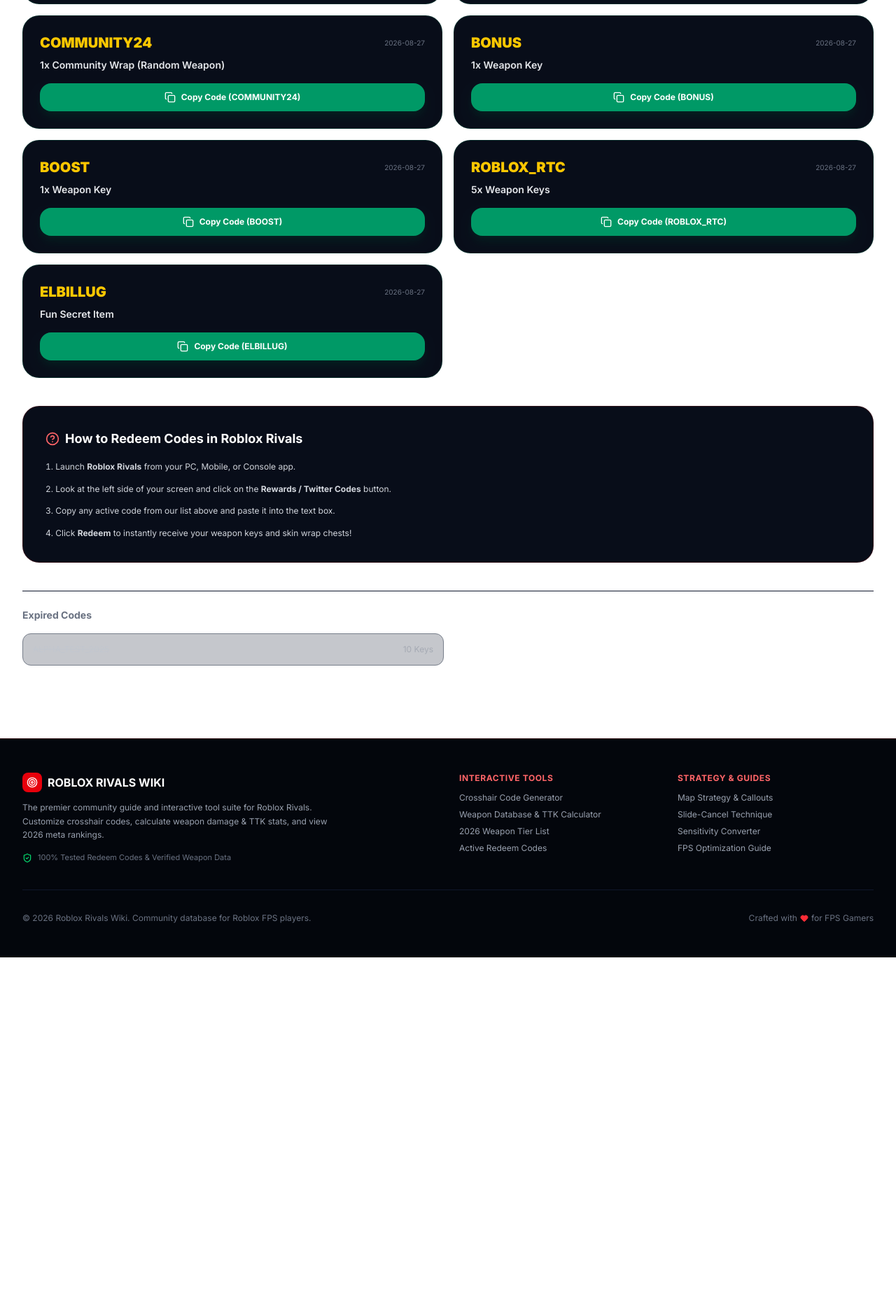
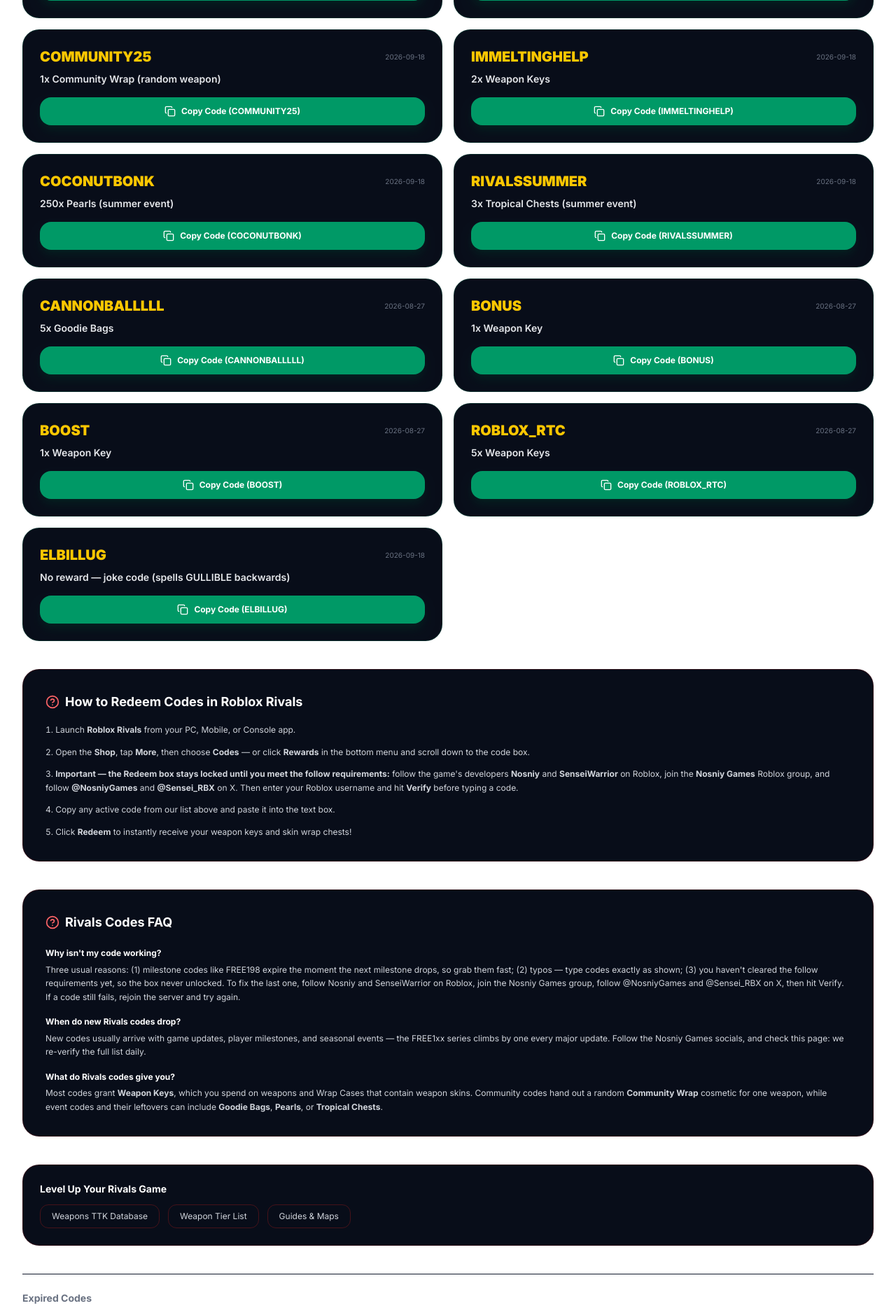
Before and after one commit to lianlele168/rivals-wiki, a Next.js app: page /codes in a window 1280 px wide. Shown: the part 480-2359 px from the top of the page at 70% size. Before the commit the page ends 1848 px from the top, so only its background shows below. Built offline with nearby package versions, Linux system fonts and the light colour scheme.

Commit message:
fix(seo): precise code rewards, September date stamp, FAQ schema and follow requirements

```diff
--- a/src/app/codes/CodesClient.tsx
+++ b/src/app/codes/CodesClient.tsx
@@ -1,6 +1,7 @@
 'use client';
 
 import React, { useState } from 'react';
+import Link from 'next/link';
 import { Key, Copy, Check, ShieldCheck, Zap, HelpCircle } from 'lucide-react';
 import { ACTIVE_CODES, EXPIRED_CODES } from '@/data/wikiData';
 
@@ -19,13 +20,13 @@
       <div className="border-b border-red-900/30 pb-6">
         <div className="inline-flex items-center space-x-2 px-3 py-1 rounded-full bg-emerald-950/80 border border-emerald-800/50 text-emerald-300 text-xs font-mono font-bold mb-3">
           <ShieldCheck className="w-3.5 h-3.5 text-emerald-400" />
-          <span>DAILY VERIFIED REDEEM CODES</span>
+          <span>VERIFIED REDEEM CODES — LAST CHECKED SEPTEMBER 18, 2026</span>
         </div>
         <h1 className="text-3xl sm:text-5xl font-black text-white tracking-tight font-mono">
-          Roblox Rivals Codes (August 2026)
+          Roblox Rivals Codes (September 2026)
         </h1>
         <p className="text-gray-400 text-sm mt-1">
-          Claim free weapon keys, wrap skin chests, coins, and 2x EXP boosts. Tested daily by our community team.
+          Claim free weapon keys, Community Wraps, Pearls, and event loot. Every code on this page was re-tested on September 18, 2026, and shows its exact reward value — plus the follow requirements you must clear before the redeem box unlocks.
         </p>
       </div>
 
@@ -79,10 +80,43 @@
         </h3>
         <ol className="space-y-3 text-xs text-gray-300 font-mono list-decimal list-inside leading-relaxed">
           <li>Launch <strong>Roblox Rivals</strong> from your PC, Mobile, or Console app.</li>
-          <li>Look at the left side of your screen and click on the <strong>Rewards / Twitter Codes</strong> button.</li>
+          <li>Open the <strong>Shop</strong>, tap <strong>More</strong>, then choose <strong>Codes</strong> — or click <strong>Rewards</strong> in the bottom menu and scroll down to the code box.</li>
+          <li><strong>Important — the Redeem box stays locked until you meet the follow requirements:</strong> follow the game&apos;s developers <strong>Nosniy</strong> and <strong>SenseiWarrior</strong> on Roblox, join the <strong>Nosniy Games</strong> Roblox group, and follow <strong>@NosniyGames</strong> and <strong>@Sensei_RBX</strong> on X. Then enter your Roblox username and hit <strong>Verify</strong> before typing a code.</li>
           <li>Copy any active code from our list above and paste it into the text box.</li>
           <li>Click <strong>Redeem</strong> to instantly receive your weapon keys and skin wrap chests!</li>
         </ol>
+      </div>
+
+      {/* FAQ */}
+      <div className="p-8 rounded-3xl bg-[#080d19] border border-red-900/30 space-y-5">
+        <h3 className="text-lg font-bold text-white font-mono flex items-center gap-2">
+          <HelpCircle className="w-5 h-5 text-red-400" />
+          <span>Rivals Codes FAQ</span>
+        </h3>
+        <div className="space-y-4 text-xs text-gray-300 leading-relaxed">
+          <div>
+            <p className="font-bold text-white font-mono">Why isn&apos;t my code working?</p>
+            <p className="mt-1">Three usual reasons: (1) milestone codes like FREE198 expire the moment the next milestone drops, so grab them fast; (2) typos — type codes exactly as shown; (3) you haven&apos;t cleared the follow requirements yet, so the box never unlocked. To fix the last one, follow Nosniy and SenseiWarrior on Roblox, join the Nosniy Games group, follow @NosniyGames and @Sensei_RBX on X, then hit Verify. If a code still fails, rejoin the server and try again.</p>
+          </div>
+          <div>
+            <p className="font-bold text-white font-mono">When do new Rivals codes drop?</p>
+            <p className="mt-1">New codes usually arrive with game updates, player milestones, and seasonal events — the FREE1xx series climbs by one every major update. Follow the Nosniy Games socials, and check this page: we re-verify the full list daily.</p>
+          </div>
+          <div>
+            <p className="font-bold text-white font-mono">What do Rivals codes give you?</p>
+            <p className="mt-1">Most codes grant <strong>Weapon Keys</strong>, which you spend on weapons and Wrap Cases that contain weapon skins. Community codes hand out a random <strong>Community Wrap</strong> cosmetic for one weapon, while event codes and their leftovers can include <strong>Goodie Bags</strong>, <strong>Pearls</strong>, or <strong>Tropical Chests</strong>.</p>
+          </div>
+        </div>
+      </div>
+
+      {/* Related Tools */}
+      <div className="p-6 rounded-3xl bg-[#080d19] border border-red-900/30">
+        <h3 className="text-sm font-bold text-white font-mono mb-3">Level Up Your Rivals Game</h3>
+        <div className="flex flex-wrap gap-3 text-xs font-mono">
+          <Link href="/weapons" className="px-4 py-2 rounded-xl border border-red-900/50 text-gray-300 hover:text-white hover:border-red-500 transition-colors">Weapons TTK Database</Link>
+          <Link href="/tier-list" className="px-4 py-2 rounded-xl border border-red-900/50 text-gray-300 hover:text-white hover:border-red-500 transition-colors">Weapon Tier List</Link>
+          <Link href="/guides" className="px-4 py-2 rounded-xl border border-red-900/50 text-gray-300 hover:text-white hover:border-red-500 transition-colors">Guides &amp; Maps</Link>
+        </div>
       </div>
 
       {/* Expired Codes Section */}
--- a/src/app/codes/page.tsx
+++ b/src/app/codes/page.tsx
@@ -5,7 +5,7 @@
 
 export const metadata: Metadata = {
   title: 'Roblox Rivals Codes (September 2026) - Free Keys & Wrap Cases',
-  description: 'Full list of working active Roblox Rivals codes for September 2026. Claim free weapon keys, community wraps, and coin boosters.',
+  description: 'Full list of working active Roblox Rivals codes for September 2026. Claim free weapon keys, Community Wraps, Pearls, and Goodie Bags — with exact rewards and the follow requirements.',
   alternates: {
     canonical: '/codes',
   },
@@ -22,7 +22,23 @@
         name: 'How do I redeem codes in Roblox Rivals?',
         acceptedAnswer: {
           '@type': 'Answer',
-          text: 'Spawn into the main lobby, open the Rewards or Codes menu from the bottom navigation bar, paste your active code, and hit Redeem.',
+          text: 'Spawn into the main lobby, open the Shop and select More then Codes (or open Rewards from the bottom menu), paste your active code, and hit Redeem. Note that the redeem box stays locked until you follow Nosniy and SenseiWarrior on Roblox, join the Nosniy Games group, and follow @NosniyGames and @Sensei_RBX on X, then press Verify.',
+        },
+      },
+      {
+        '@type': 'Question',
+        name: 'Why is my Rivals code not working?',
+        acceptedAnswer: {
+          '@type': 'Answer',
+          text: 'Milestone codes like FREE198 expire as soon as the next milestone code drops, so redeem them quickly. Also check the exact spelling, and make sure you cleared the follow requirements — following Nosniy and SenseiWarrior on Roblox, joining the Nosniy Games group, and following the developers on X — before pressing Verify.',
+        },
+      },
+      {
+        '@type': 'Question',
+        name: 'When do new Rivals codes come out?',
+        acceptedAnswer: {
+          '@type': 'Answer',
+          text: 'New codes usually arrive with game updates, player milestones, and seasonal events. The FREE1xx series increases by one with each major update. This page is re-verified daily.',
         },
       },
       {
@@ -30,7 +46,7 @@
         name: 'What rewards do Rivals codes give?',
         acceptedAnswer: {
           '@type': 'Answer',
-          text: 'Rivals promo codes award free Weapon Keys for opening Wrap Cases, Cosmetic Finisher effects, and bonus Battle Pass EXP.',
+          text: 'Rivals promo codes award free Weapon Keys for unlocking weapons and opening Wrap Cases, random Community Wraps for your weapons, plus event loot such as Goodie Bags, Pearls, and Tropical Chests.',
         },
       },
     ],
--- a/src/data/wikiData.ts
+++ b/src/data/wikiData.ts
@@ -72,20 +72,44 @@
 
 export const ACTIVE_CODES: CodeItem[] = [
   {
-    code: "FREE195",
+    code: "FREE198",
+    rewards: "3x Weapon Keys (newest milestone code)",
+    status: "active",
+    addedDate: "2026-09-18"
+  },
+  {
+    code: "FREE197",
     rewards: "3x Weapon Keys",
     status: "active",
-    addedDate: "2026-08-27"
+    addedDate: "2026-09-18"
+  },
+  {
+    code: "COMMUNITY25",
+    rewards: "1x Community Wrap (random weapon)",
+    status: "active",
+    addedDate: "2026-09-18"
+  },
+  {
+    code: "IMMELTINGHELP",
+    rewards: "2x Weapon Keys",
+    status: "active",
+    addedDate: "2026-09-18"
+  },
+  {
+    code: "COCONUTBONK",
+    rewards: "250x Pearls (summer event)",
+    status: "active",
+    addedDate: "2026-09-18"
+  },
+  {
+    code: "RIVALSSUMMER",
+    rewards: "3x Tropical Chests (summer event)",
+    status: "active",
+    addedDate: "2026-09-18"
   },
   {
     code: "CANNONBALLLLL",
     rewards: "5x Goodie Bags",
-    status: "active",
-    addedDate: "2026-08-27"
-  },
-  {
-    code: "COMMUNITY24",
-    rewards: "1x Community Wrap (Random Weapon)",
     status: "active",
     addedDate: "2026-08-27"
   },
@@ -109,13 +133,25 @@
   },
   {
     code: "ELBILLUG",
-    rewards: "Fun Secret Item",
+    rewards: "No reward — joke code (spells GULLIBLE backwards)",
     status: "active",
-    addedDate: "2026-08-27"
+    addedDate: "2026-09-18"
   }
 ];
 
 export const EXPIRED_CODES: CodeItem[] = [
+  {
+    code: "FREE195",
+    rewards: "3x Weapon Keys (superseded — try FREE198/197)",
+    status: "expired",
+    addedDate: "2026-08-27"
+  },
+  {
+    code: "COMMUNITY24",
+    rewards: "1x Community Wrap (superseded by COMMUNITY25)",
+    status: "expired",
+    addedDate: "2026-08-27"
+  },
   {
     code: "ALPHA_TEST_2025",
     rewards: "10 Keys",
```
